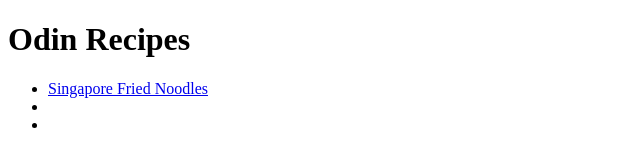
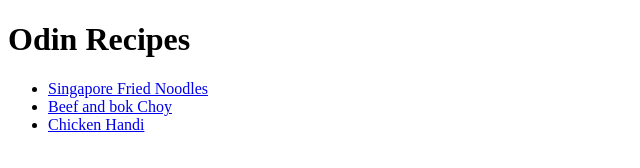
Before and after one commit to ayeayeish/odin-recipes, a plain HTML site: page index.html in a window 1280 px wide. Shown: the whole page, without its empty margins (0-640 px from the left). Drawn offline with Linux system fonts and the light colour scheme.

Commit message:
Add new recipes to index- add photo disclaimer for SN

```diff
--- a/index.html
+++ b/index.html
@@ -12,8 +12,8 @@
 
     <ul>
         <li><a href="recipes/singapore-noodles.html">Singapore Fried Noodles</a></li>
-        <li><a href=""></a></li>
-        <li><a href=""></a></li>
+        <li><a href="recipes/beef-bokchoy.html">Beef and bok Choy</a></li>
+        <li><a href="recipes/chicken-handi.html">Chicken Handi</a></li>
     </ul>
 
 
```
Also changed, not shown: recipes/singapore-noodles.html (+1 -0 lines).
